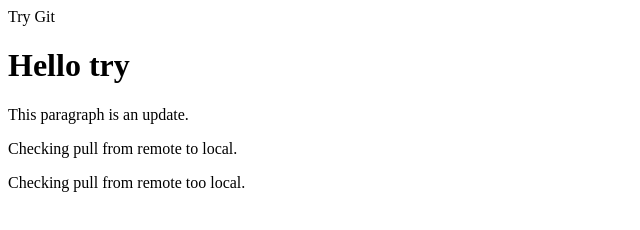
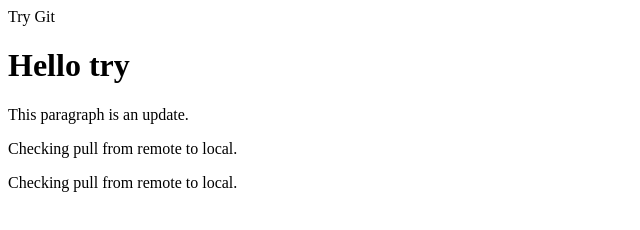
Before and after one commit to harshil037/try_git, a plain HTML site: page html/try.html in a window 1280 px wide. Shown: the full height of the page, 0-640 px from the left. Drawn offline with Linux system fonts and the light colour scheme.

Commit message:
Update try.html

```diff
--- a/html/try.html
+++ b/html/try.html
@@ -8,6 +8,6 @@
     <h1>Hello try</h1>
     <p>This paragraph is an update.</p>
     <p>Checking pull from remote to local.</p>
-    <p>Checking pull from remote too local.</p>
+    <p>Checking pull from remote to local.</p>
   </body>
 </html>
```
